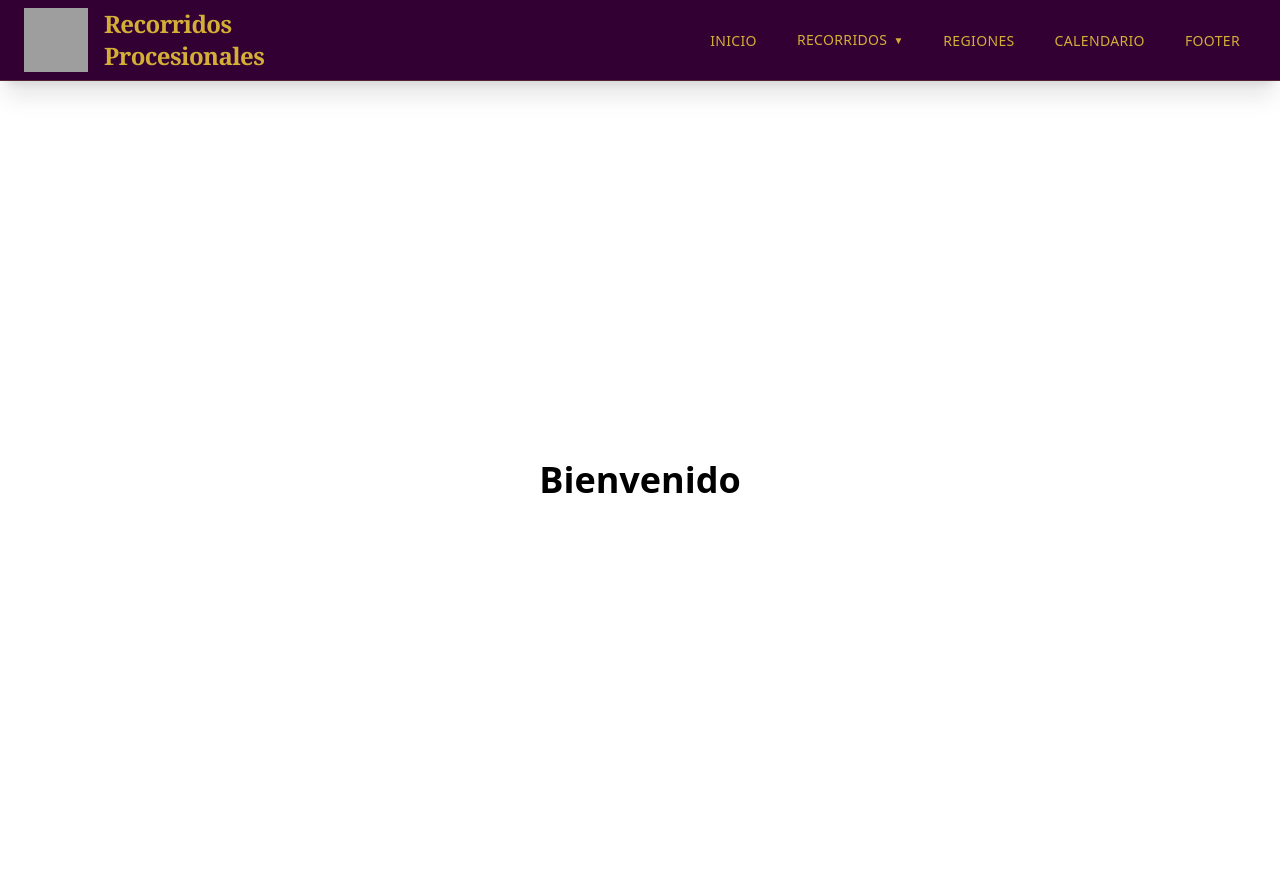
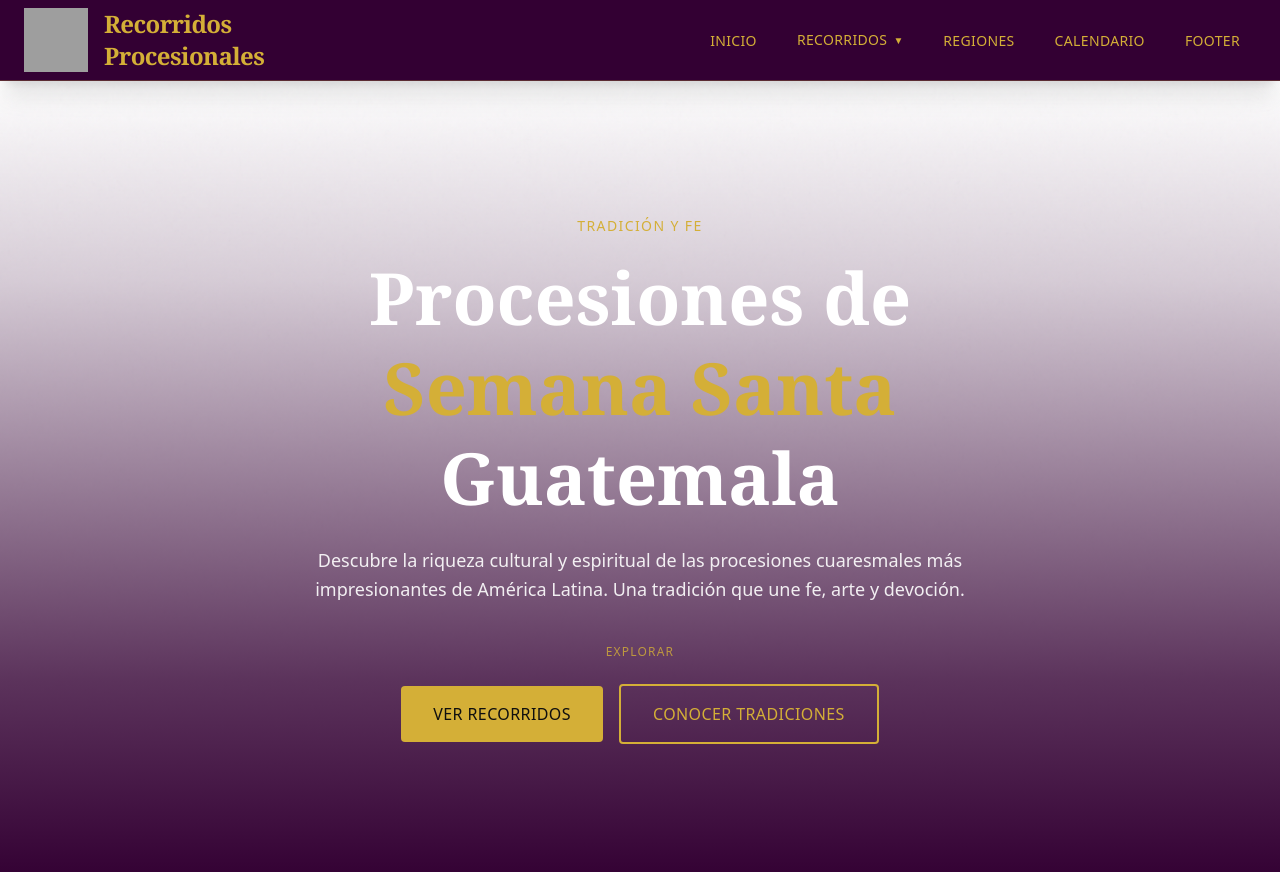
Before and after one commit to AndresBaquiax/rutas, a Next.js app: page / in a window 1280 px wide. Shown: the top 872 px of the page. Built offline with nearby package versions, Linux system fonts and the light colour scheme; grey boxes are pictures that could not be loaded.

Commit message:
Fix's y arreglos pormenores

```diff
--- a/src/app/page.tsx
+++ b/src/app/page.tsx
@@ -1,7 +1,87 @@
+import bgImage from "@/assets/main/1.jpg";
+import config from "@/data/config.json";
+
 export default function Home() {
   return (
-    <div className="min-h-screen flex items-center justify-center">
-      <h1 className="text-4xl font-bold">Bienvenido</h1>
+    <div
+      className="min-h-screen flex items-center justify-center relative"
+      style={{
+        backgroundImage: `url(${bgImage.src})`,
+        backgroundSize: 'cover',
+        backgroundPosition: 'center',
+        backgroundRepeat: 'no-repeat'
+      }}
+    >
+      {/* Overlay oscuro con degradado de arriba (transparente) a abajo (oscuro) */}
+      <div
+        className="absolute inset-0"
+        style={{
+          background: `linear-gradient(180deg, transparent 0%, ${config.primaryColor}33 25%, ${config.primaryColor}80 50%, ${config.primaryColor}CC 75%, ${config.primaryColor} 100%)`
+        }}
+      ></div>
+
+      {/* Contenido */}
+      <div className="relative z-10 text-center px-6 max-w-4xl">
+        {/* Subtítulo superior */}
+        <p
+          className="text-sm uppercase tracking-widest mb-4 font-medium"
+          style={{ color: config.thirdColor }}
+        >
+          Tradición y Fe
+        </p>
+
+        {/* Título principal */}
+        <h1
+          className="text-5xl md:text-7xl font-serif font-bold mb-6 leading-tight"
+          style={{ color: config.neutralColor }}
+        >
+          Procesiones de
+          <br />
+          <span style={{ color: config.thirdColor }}>Semana Santa</span>
+          <br />
+          Guatemala
+        </h1>
+
+        {/* Descripción */}
+        <p
+          className="text-base md:text-lg mb-10 max-w-2xl mx-auto leading-relaxed"
+          style={{ color: config.neutralColor, opacity: 0.9 }}
+        >
+          Descubre la riqueza cultural y espiritual de las procesiones cuaresmales más
+          impresionantes de América Latina. Una tradición que une fe, arte y devoción.
+        </p>
+
+        {/* Texto "EXPLORAR" */}
+        <p
+          className="text-xs uppercase tracking-widest mb-6"
+          style={{ color: config.thirdColor, opacity: 0.8 }}
+        >
+          Explorar
+        </p>
+
+        {/* Botones */}
+        <div className="flex flex-col md:flex-row gap-4 justify-center items-center">
+          <button
+            className="px-8 py-4 rounded-sm font-medium text-base uppercase tracking-wide transition-all duration-300 hover:opacity-90 w-full md:w-auto"
+            style={{
+              backgroundColor: config.thirdColor,
+              color: config.secondaryColor
+            }}
+          >
+            Ver Recorridos
+          </button>
+          <button
+            className="px-8 py-4 rounded-sm font-medium text-base uppercase tracking-wide transition-all duration-300 hover:opacity-90 w-full md:w-auto"
+            style={{
+              backgroundColor: 'transparent',
+              color: config.thirdColor,
+              border: `2px solid ${config.thirdColor}`
+            }}
+          >
+            Conocer Tradiciones
+          </button>
+        </div>
+      </div>
     </div>
   );
 }
--- a/src/components/Sidebar.tsx
+++ b/src/components/Sidebar.tsx
@@ -30,7 +30,7 @@ export default function Sidebar({ items }: SidebarProps) {
         {item.subItems && item.subItems.length > 0 ? (
           <button
             className="px-4 py-2 font-medium transition-all duration-300 flex items-center gap-1.5 focus:outline-none hover:opacity-80"
-            style={{ color: `#${config.thirdColor}` }}
+            style={{ color: config.thirdColor }}
           >
             <span className="uppercase tracking-wide text-sm">{item.label}</span>
             <span
@@ -44,12 +44,12 @@ export default function Sidebar({ items }: SidebarProps) {
           <Link
             href={item.href}
             className="px-4 py-2 font-medium transition-all duration-300 block hover:opacity-80 relative"
-            style={{ color: `#${config.thirdColor}` }}
+            style={{ color: config.thirdColor }}
           >
             <span className="uppercase tracking-wide text-sm relative z-10">{item.label}</span>
             <span
               className="absolute bottom-0 left-1/2 w-0 h-[2px] -translate-x-1/2 transition-all duration-300 group-hover:w-4/5"
-              style={{ backgroundColor: `#${config.thirdColor}` }}
+              style={{ backgroundColor: config.thirdColor }}
             ></span>
           </Link>
         )}
@@ -59,8 +59,8 @@ export default function Sidebar({ items }: SidebarProps) {
           <div
             className="absolute left-0 top-full mt-2 w-56 shadow-2xl rounded-sm opacity-0 invisible group-hover:opacity-100 group-hover:visible transition-all duration-300 transform origin-top -translate-y-2 group-hover:translate-y-0 z-50 border-t-2"
             style={{
-              backgroundColor: `#${config.secondaryColor}`,
-              borderColor: `#${config.thirdColor}`
+              backgroundColor: config.secondaryColor,
+              borderColor: config.thirdColor
             }}
           >
             <div className="py-2">
@@ -69,7 +69,7 @@ export default function Sidebar({ items }: SidebarProps) {
                   key={subItem.id}
                   href={subItem.href}
                   className="block px-6 py-3 text-sm transition-colors hover:pl-8 duration-200"
-                  style={{ color: `#${config.thirdColor}` }}
+                  style={{ color: config.thirdColor }}
                 >
                   <span className="border-l-2 border-transparent hover:border-current pl-2 transition-all block opacity-80 hover:opacity-100">
                      {subItem.label}
@@ -87,8 +87,8 @@ export default function Sidebar({ items }: SidebarProps) {
     <header
       className="w-full shadow-xl fixed top-0 z-50 transition-all duration-500 ease-in-out"
       style={{
-        backgroundColor: `#${config.primaryColor}`,
-        borderBottom: `1px solid ${hexToRgba(config.thirdColor, 0.2)}`
+        backgroundColor: config.primaryColor,
+        borderBottom: `1px solid ${config.thirdColor}40`
       }}
     >
       <div className="w-full max-w-7xl mx-auto px-6 h-20">
@@ -107,13 +107,13 @@ export default function Sidebar({ items }: SidebarProps) {
             <div className="flex flex-col">
               <h1
                 className="text-2xl font-serif font-bold tracking-tight"
-                style={{ color: `#${config.thirdColor}` }}
+              style={{ color: config.thirdColor }}
               >
                 Recorridos
               </h1>
               <p
                 className="text-2xl font-serif font-bold tracking-tight"
-                style={{ color: `#${config.thirdColor}` }}
+                style={{ color: config.thirdColor }}
               >
                 Procesionales
               </p>
--- a/src/data/config.json
+++ b/src/data/config.json
@@ -1,7 +1,7 @@
 {
-    "primaryColor": "330033",
-    "secondaryColor": "0F0F0F",
-    "thirdColor": "D4AF37",
-    "neutralColor": "FFFFFF",
-    "extraColor": "800000"
+    "primaryColor": "#330033",
+    "secondaryColor": "#0F0F0F",
+    "thirdColor": "#D4AF37",
+    "neutralColor": "#FFFFFF",
+    "extraColor": "#800000"
 }
```
Also changed, not shown: src/assets/main/1.jpg (added).
